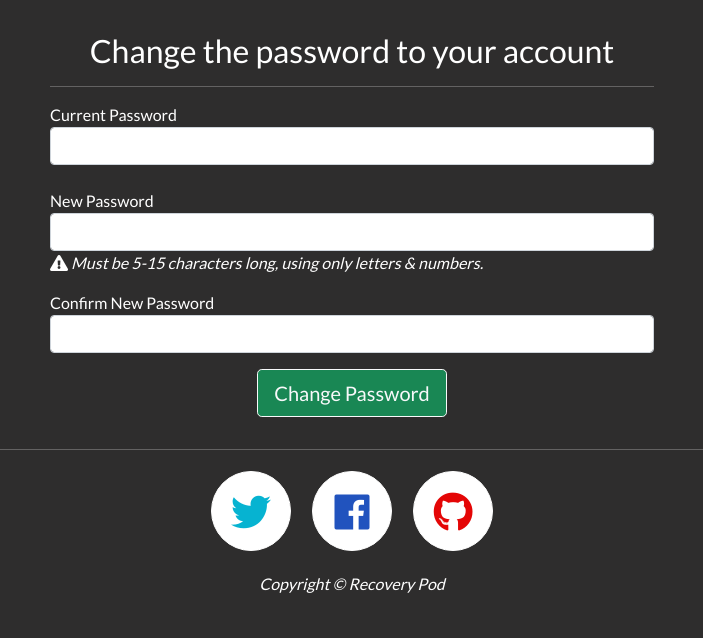
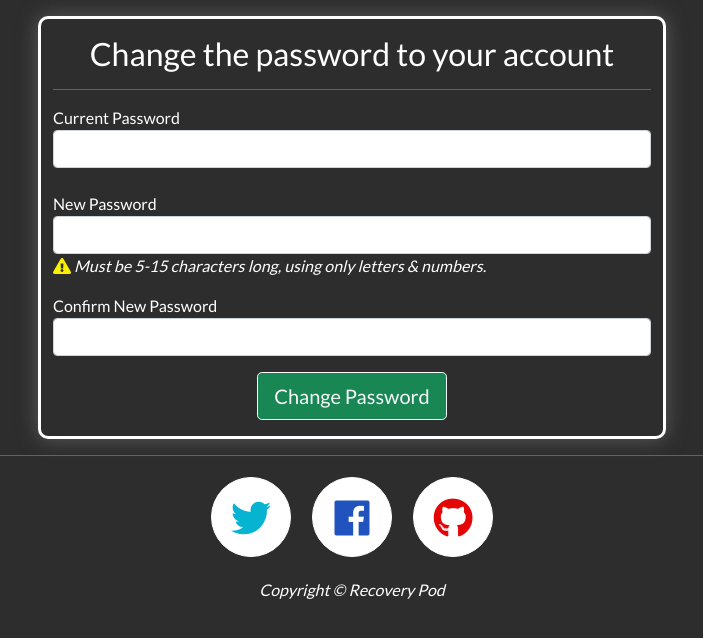
Before and after one commit to aryan008/recovery-pod, a Flask app: page /password_update in a window 1280 px wide. Shown: the part 48-686 px from the top of the page, without its empty margins (288-991 px from the left). Run offline with Flask 2, Linux system fonts and the light colour scheme; some libraries are stand-ins or nearby versions.

Commit message:
Style: add styling to password change page

```diff
--- a/static/css/style.css
+++ b/static/css/style.css
@@ -321,3 +321,18 @@ footer {
 #comment_text {
     width: 300px;
 }
+
+/*---pw_change.html---*/
+.password-div, .login-div, .create-account-div {
+    border: 3px solid rgb(255,255,255);
+    border-radius: 10px;
+    box-shadow: 0px 0px 20px rgba(100, 100, 100, 0.877);
+}
+
+#form-text {
+    color: rgb(255,255,255)
+}
+
+.form-warning-img {
+    color: rgb(248, 240, 0);
+}
```
